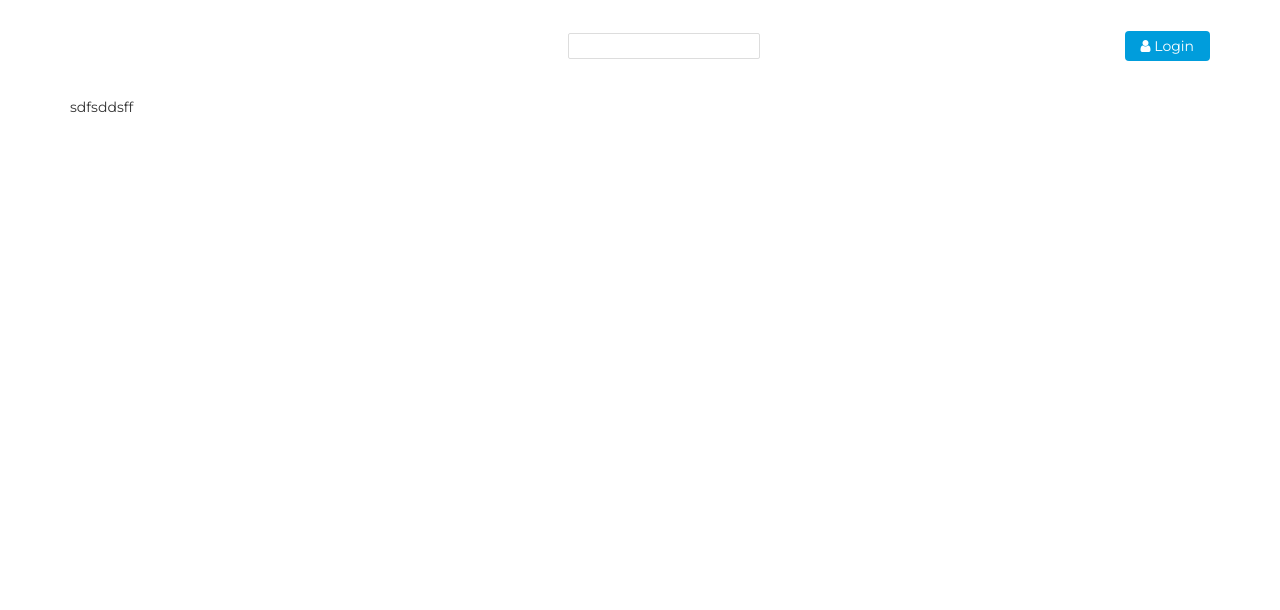
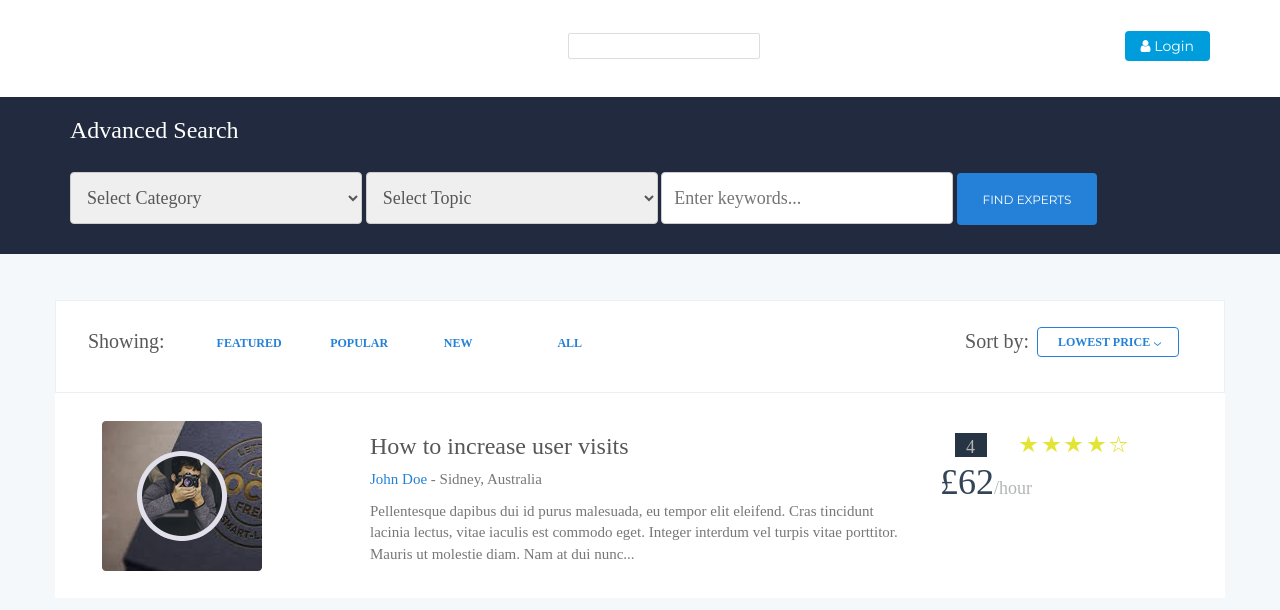
Before and after one commit to cosminturcin/rehire, a PHP site: page /browse.php in a window 1280 px wide. Shown: the top 610 px of the page. Run offline with PHP 8.4, Linux system fonts and the light colour scheme; data that the repository does not hold is empty; some libraries are stand-ins or nearby versions.

Commit message:
browse page

```diff
--- a/browse.php
+++ b/browse.php
@@ -3,8 +3,95 @@
     <?php include 'includes/header.php' ; ?>
 
     <!-- Page Content -->
-    <section class="browse-first">
-        <div class="container">sdfsddsff</div>
+    <section class="browse-first backgroundblue">
+        <div class="c1 container">
+        <h1>Advanced Search</h1>
+        <form>
+         <select id="" name="">
+          <option value="">Select Category</option>
+          <option value=""></option>
+          <option value=""></option>
+         </select>
+         <select id="" name="">
+          <option value="">Select Topic</option>
+          <option value=""></option>
+          <option value=""></option>
+         </select>
+         <input type="text" name="search" placeholder="Enter keywords...">
+         <input type="submit" value="FIND EXPERTS">
+        </form>
+        </div>
+    </section>
+    <section class="backgroundgrey">
+        <div class="c2 container backgroundwhite">
+           <div class="col-sm100">
+              <div class="col-sm50">
+                 <div class="col-sm100">
+                     <div class="col-sm20">
+                       <div class="whiterect">
+                        <p>Showing:</p>
+                       </div>
+                     </div>
+                     <div class="col-sm20">
+                        <div class="bluerect">
+                          <p>FEATURED</p>
+                        </div>
+                     </div>
+                     <div class="col-sm20">
+                         <div class="bluerect">
+                          <p>POPULAR</p>
+                         </div>
+                     </div>
+                     <div class="col-sm20">
+                          <div class="bluerect">
+                           <p>NEW</p>
+                          </div>
+                     </div>
+                     <div class="col-sm20">
+                         <div class="bluerect">
+                          <p>ALL</p>
+                         </div>
+                     </div>
+                 </div>
+              </div>
+              <div class="col-sm50">
+                <div class="col-sm100">
+                    <div class="col-sm-9">
+                        <p>Sort by:</p>
+                    </div>
+                    <div class="col-sm-3">
+                        <div class="bluerect2">
+                            <p>LOWEST PRICE <img src="img/shape.png" alt=""> </p>
+                        </div>
+                    </div>
+                </div>
+              </div>
+           </div>
+        </div>
+        <div class="c3 container backgroundwhite">
+            <div class="col-sm100">
+                <div class="col-sm-3">
+                    <img class="img1" src="img/pic1.png" alt="">
+                </div>
+                <div class="col-sm-6">
+                    <h1>How to increase user visits</h1>
+                    <p><span>John Doe</span> - Sidney, Australia</p>
+                    <p>Pellentesque dapibus dui id purus malesuada, eu tempor elit eleifend. Cras tincidunt lacinia lectus, vitae iaculis est commodo eget.
+                    Integer interdum vel turpis vitae porttitor. Mauris ut molestie diam. Nam at dui nunc...</p>
+                </div>
+                <div class="col-sm-3">
+                    <div class="col-sm100">
+                        <div class="col-sm-3">
+                            <div class="blackrect"><p>4</p></div>
+                        </div>
+                        <div class="col-sm-9">
+                            <img src="img/4stars.png" alt="">
+                        </div>
+                    </div>
+                    <p><span>£62</span>/hour</p>
+                </div>
+            </div>
+        </div>
     </section>
     <!-- /.container -->
 
--- a/css/style.css
+++ b/css/style.css
@@ -264,3 +264,158 @@ header nav li a {
 	margin: 50px 0;
 }
 /*Browse page*/
+
+.backgroundblue {
+	background-color: #212a3e;
+}
+.backgroundgrey {
+	background-color: #f5f8fb;
+	min-height: 512px;
+	padding-top: 46px;
+}
+.backgroundwhite {
+    background-color: #ffffff;
+}
+.c2 {
+	border:1px solid #edf0f3;
+	padding: 26px 0px 26px 32px;
+}
+.container2 {
+	width: ;
+	max-width: 972;
+	display: ;
+}
+.col-sm100 {
+	width: 100%;
+	float: left;
+}
+.col-sm20 {
+	width: 20%;
+	float: left;
+}
+.col-sm50 {
+	width: 50%;
+	float: left;
+}
+.whiterect {
+	width: 96px;
+	height: 34px;
+	background-color: #ffffff;
+}
+.bluerect {
+	width: 96px;
+	height: 34px;
+	background-color: #ffffff;
+    padding: 8px 0px 0px 15px;
+}
+.bluerect2 {
+	width: 142px;
+	height: 30px;
+	border:1px solid #2481d7;
+	background-color: #ffffff;
+	margin-left: -60px;
+	border-radius: 4px;
+	padding: 6px 0px 0px 20px;
+}
+.bluerect:hover {
+	background-color: #2481d7;
+}
+.blackrect {
+	width: 32px;
+	height: 24px;
+	background-color: #273444;
+	padding: 2px 0px 0px 11px;
+}
+
+
+
+/*tag in cls*/
+.c1 h1 {
+	color: #ffffff;
+	font-size: 24px;
+	font-family: 'whitneyhtf';
+	padding-bottom: 12px;
+}
+.c1 input[type=text], select {
+    width: 292px;
+    padding: 12px 0 12px 12px;
+    height: 52px;
+    display: inline-block;
+    border: 1px solid #ccc;
+    border-radius: 4px;
+    box-sizing: border-box;
+    margin-bottom: 30px;
+    font-size: 18px;
+    font-family: 'whitneyhtf';
+    color: #575757;
+}
+.c1 input[type=submit] {
+    width: 140px;
+    height:52px;
+    background-color: #2481d7;
+    color: #ffffff;
+    padding: 14px 20px;
+    margin: 8px 0;
+    border: none;
+    border-radius: 4px;
+    cursor: pointer;
+    font-size: 12px;
+}
+.whiterect p {
+	font-size: 20px;
+	font-family: 'whitneyhtf';
+	color: #595959;
+}
+.bluerect p {
+	font-size: 12px;
+	font-family: 'whitneyhtf';
+	font-weight: bold;
+	color: #2481d7;
+}
+.bluerect p:hover{
+	color: #ffffff;
+}
+.col-sm-9 p {
+	font-size: 20px;
+	font-family: 'whitneyhtf';
+	color: #595959;
+	float: right;
+	padding-right: 38px;
+}
+.bluerect2 p {
+   font-size: 12px;
+   font-family: 'whitneyhtf';
+   font-weight: bold;
+   color: #2481d7;
+}
+.blackrect p {
+	font-family: 'whitneyhtf';
+	font-size: 15px;
+    color: #ffffff;
+}
+.c3 .col-sm100 {
+	padding-top: 20px;
+}
+.c3 .col-sm-6 h1 {
+	font-family: 'whitneyhtf';
+	font-size: 24px;
+	color: #575757;
+}
+.c3 .col-sm-6 p {
+	font-family: 'whitneyhtf';
+	font-size: 15px;
+	color: #777777;
+}
+.c3 .col-sm-6 span {
+	color: #2481d7;
+}
+.c3 .col-sm-3 p {
+	font-family: 'whitneyhtf';
+	font-size: 18px;
+	color: #b2b5b6;
+}
+.c3 .col-sm-3 span {
+	font-size: 36px;
+	font-family: 'whitneyhtf';
+	color: #344457;
+}
```
Also changed, not shown: img/4stars.png (added), img/Shape.png (added), img/pic1.png (added).
